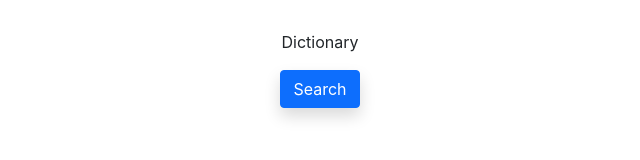
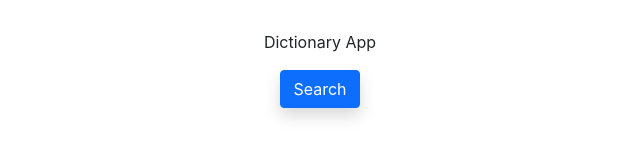
Before and after one commit to heyroxette/dictionary-project-react, a React (Create React App) app: page / in a window 1280 px wide. Shown: the top 160 px of the page, without its empty margins (320-960 px from the left). Built offline with nearby package versions, Linux system fonts and the light colour scheme.

Commit message:
Update App.js

```diff
--- a/src/App.js
+++ b/src/App.js
@@ -5,7 +5,7 @@ export default function App() {
   return (
     <div className="App">
       <header className="App-header">
-        Dictionary
+        Dictionary App
         <div className="mt-3">
           <a href="#" className="btn btn-primary shadow">
             Search
```
